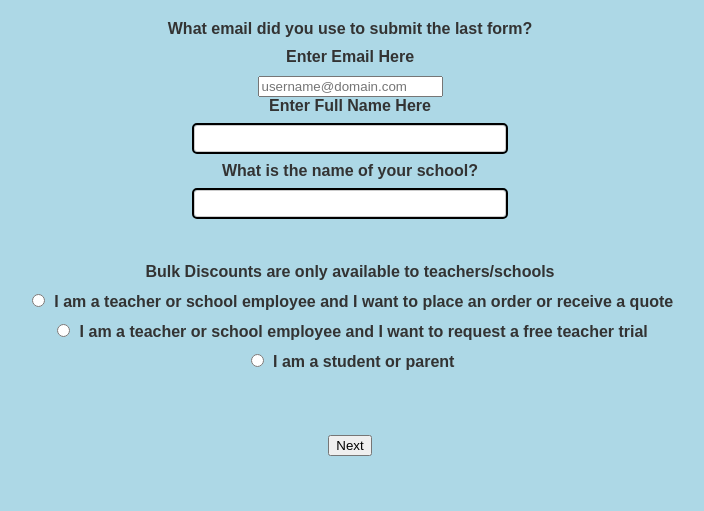
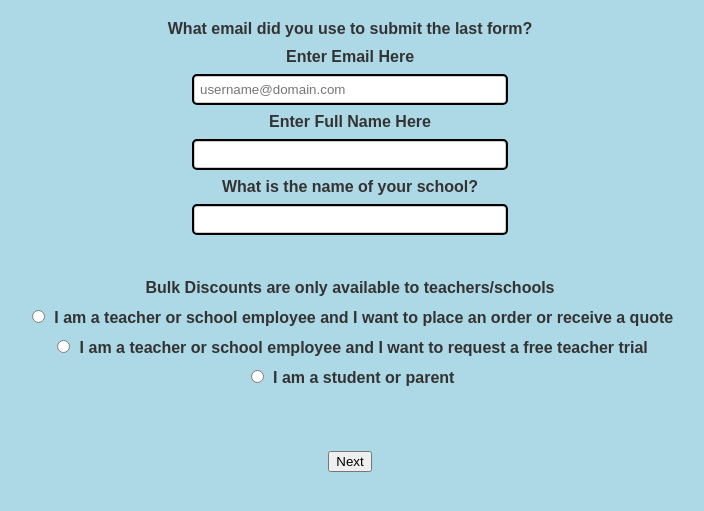
Before and after one commit to JacobSalazar13/MultipleURPForms, a Flask app: page / in a window 1280 px wide. Shown: the part 48-559 px from the top of the page, without its empty margins (290-994 px from the left). Run offline with Flask 2, Linux system fonts and the light colour scheme.

Commit message:
css update

```diff
--- a/static/Form.css
+++ b/static/Form.css
@@ -38,7 +38,7 @@ form {
 }
 
 input[type="text"],
-input[type="number"] {
+input[type="number"],input[type="email"] {
   outline: 2px solid black;
   padding: 5px;
   border: 1px solid #ccc;
```
